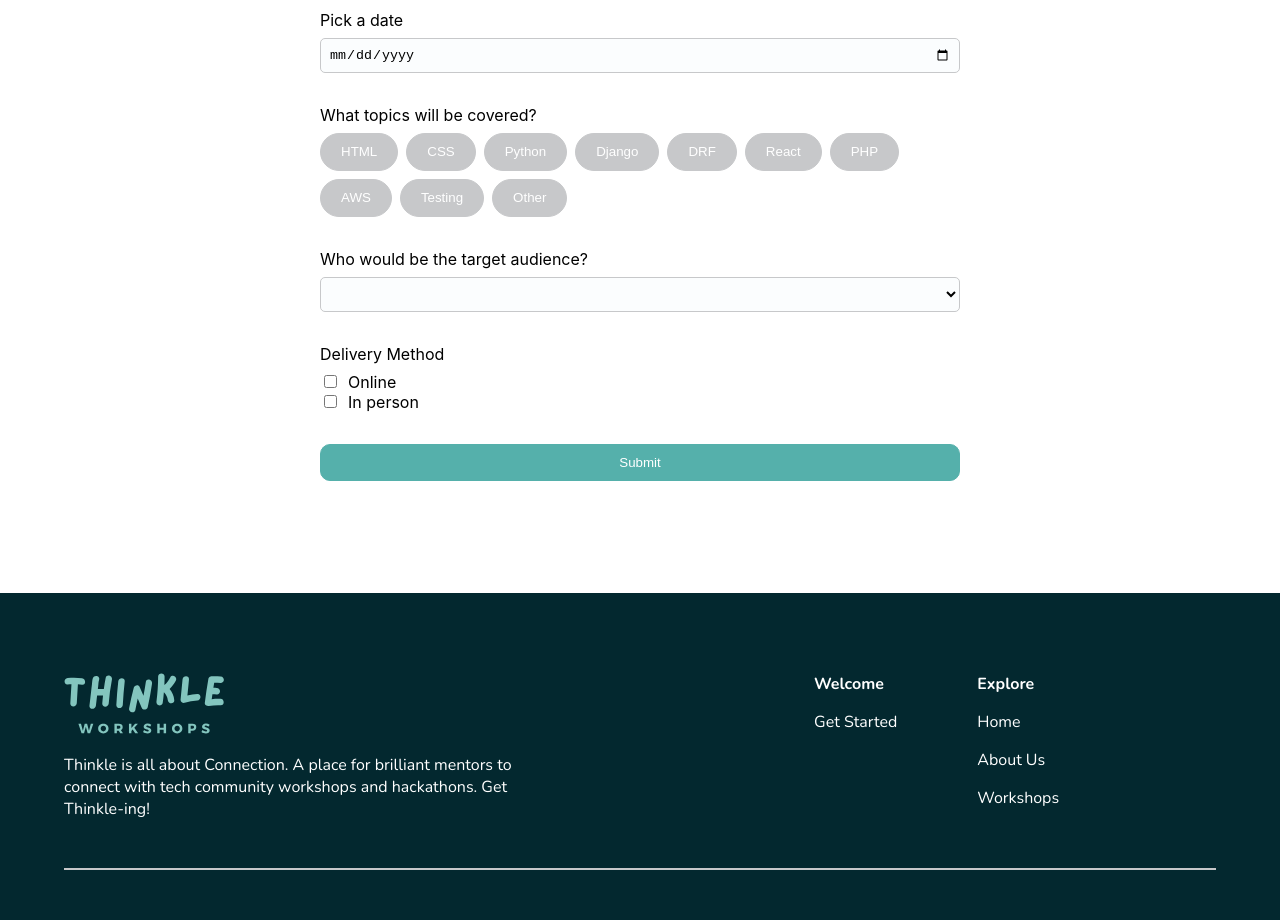
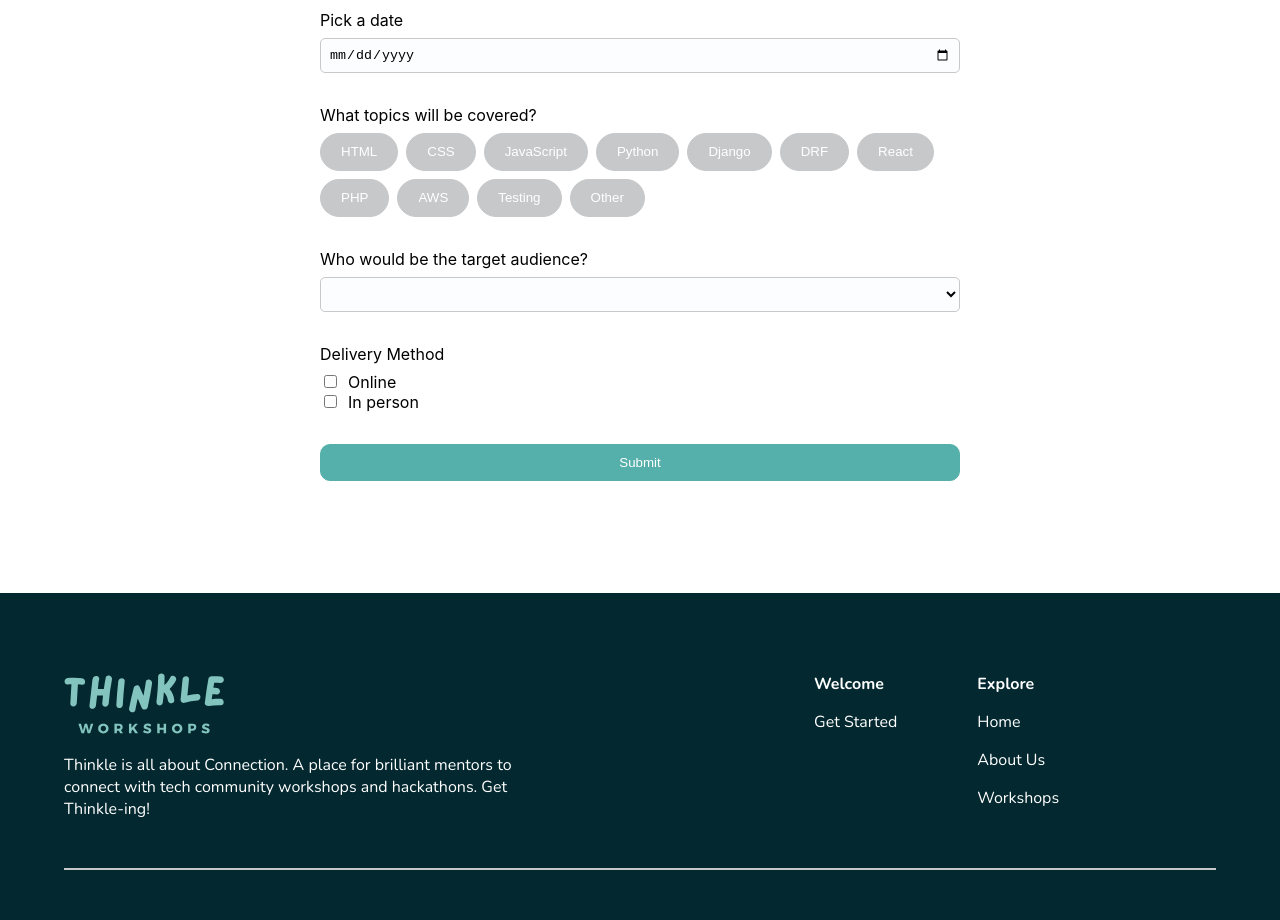
Before and after one commit to SheCodesAus/she-codes-group-project-frontend-fullstack-pancake, a React (Create React App) app: page /create-workshop in a window 1280 px wide. Shown: the part 1180-2100 px from the top of the page. Built offline with nearby package versions, Linux system fonts and the light colour scheme.

Commit message:
Update workshop.topic-selection with JavaScript option

```diff
--- a/src/components/common/WorkshopInput/workshop.topics-selection.jsx
+++ b/src/components/common/WorkshopInput/workshop.topics-selection.jsx
@@ -8,6 +8,7 @@ export default function TopicsSelection({
   const topics = [
     "HTML",
     "CSS",
+    "JavaScript",
     "Python",
     "Django",
     "DRF",
```
